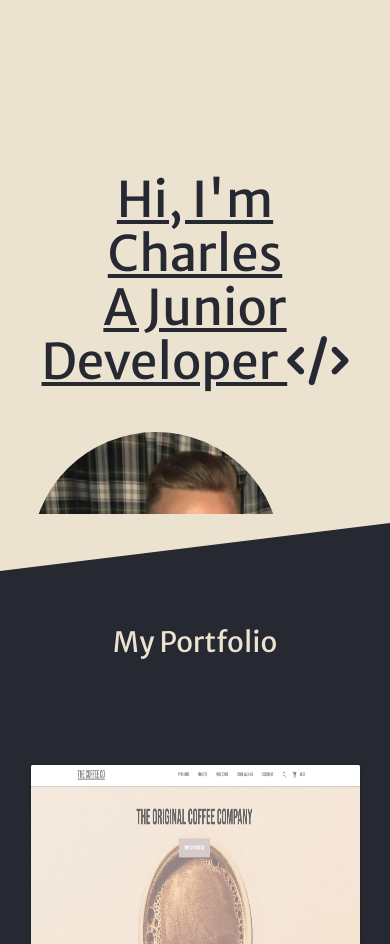
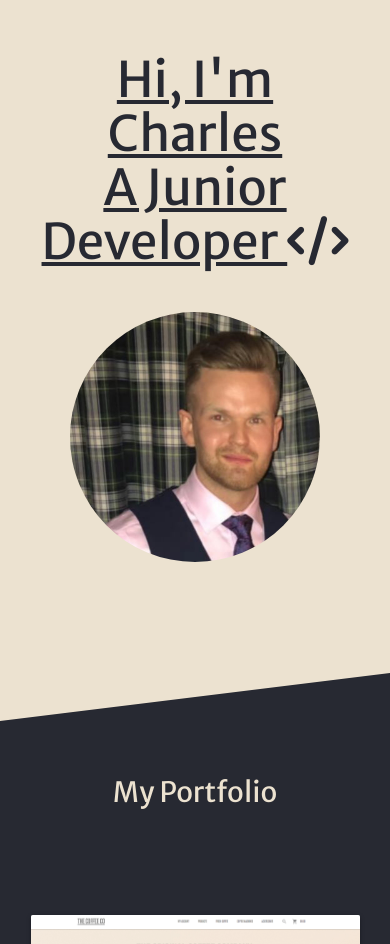
Before and after one commit to CharlesB91/my-site, a plain HTML site: page index.html in a window 390 px wide. Shown: the part 92-1036 px from the top of the page. Drawn offline with nearby package versions, Linux system fonts and the light colour scheme.

Commit message:
responsive styles added for mobiles

```diff
--- a/index.html
+++ b/index.html
@@ -258,12 +258,18 @@
 
     @media screen and (max-width: 600px) {
       #portfolio {
-        height: 950px;
+        height: 2500px;
       }
 
       .card {
-        height: 180px;
+        height: 500px;
       }
+
+      .card img {
+      height: 200px;
+      width: 200px;
+    }
+
 
       #text {
         font-size: 120%;
@@ -282,8 +288,25 @@
       #main img {
         height: 250px;
         width: 250px;
+        float: none;
       }
+
+      #main {
+        height: 700px;
+      }
+
+      #mainheading {
+        padding-top: 0;
+      }
+
+      #main h1 {
+        padding-top: 50px;
+      }
+
+
     }
+
+
   </style>
 
   <title>Document</title>
```
